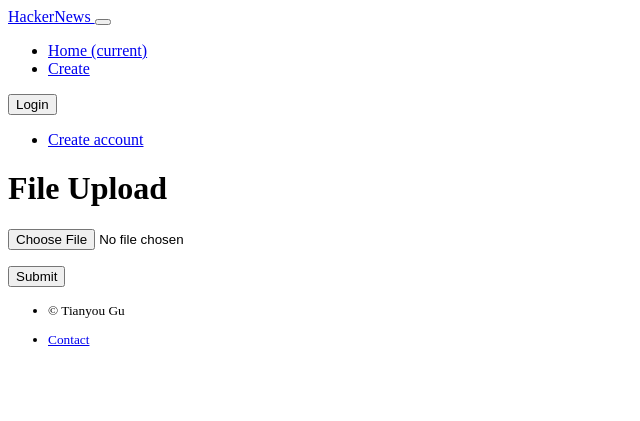
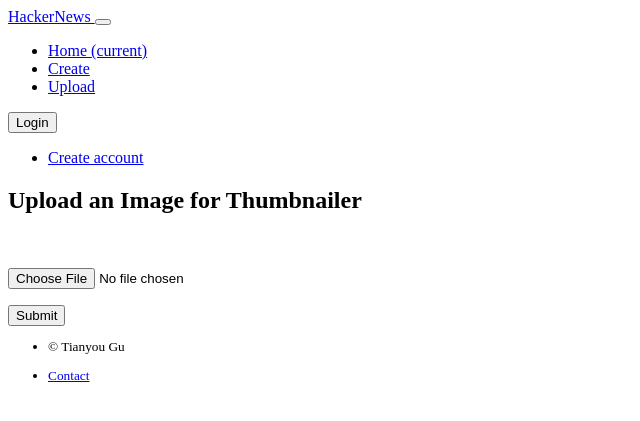
Before and after one commit to andyguwc/flask-hackernews-clone, a Flask app: template flask_hackernews_clone/templates/uploader/upload.html in a window 1280 px wide. Shown: the top 421 px of the page, without its empty margins (0-640 px from the left). Run offline with Flask 2, Linux system fonts and the light colour scheme; the template is opened without the code that fills it: values that come from a table or form of the project are taken from there, others are empty; parts of the project's set-up code (start-up, migrations or seed data) failed here and were passed over; some libraries are stand-ins or nearby versions.

Commit message:
Styling changes

```diff
--- a/flask_hackernews_clone/blueprints/main/forms.py
+++ b/flask_hackernews_clone/blueprints/main/forms.py
@@ -1,7 +1,7 @@
 # -*- coding: utf-8 -*-
 """Public forms."""
 from flask_wtf import FlaskForm
-from wtforms import PasswordField, StringField, SubmitField, TextAreaField
+from wtforms import PasswordField, StringField, TextAreaField
 from wtforms.validators import DataRequired, EqualTo, Length
 
 from flask_hackernews_clone.blueprints.user.models import User
@@ -42,10 +42,8 @@ class LoginForm(FlaskForm):
 class PostForm(FlaskForm):
     title = StringField("Title", validators=[Length(0, 80)])
     body = TextAreaField("Body")
-    submit = SubmitField("Submit")
 
 
 class EditPostForm(FlaskForm):
     title = StringField("Title", validators=[Length(0, 80)])
     body = TextAreaField("Body")
-    submit = SubmitField("Edit")
--- a/flask_hackernews_clone/blueprints/uploader/forms.py
+++ b/flask_hackernews_clone/blueprints/uploader/forms.py
@@ -1,7 +1,6 @@
 # -*- coding: utf-8 -*-
 """Public forms."""
 from flask_wtf import FlaskForm
-from wtforms import SubmitField
 from flask_wtf.file import FileField, FileRequired, FileAllowed
 
 
@@ -10,4 +9,3 @@ class ImageForm(FlaskForm):
         FileRequired(),
         FileAllowed(['jpg', 'png'], 'Images only!')
     ])
-    submit = SubmitField("Submit")
--- a/flask_hackernews_clone/templates/base/nav.html
+++ b/flask_hackernews_clone/templates/base/nav.html
@@ -17,6 +17,9 @@
       </li>
       <li class="nav-item active">
         <a class="nav-link" href="{{ url_for('main.create_post') }}">Create</a>
+      </li>
+      <li class="nav-item active">
+        <a class="nav-link" href="{{ url_for('uploader.upload_image') }}">Upload</a>
       </li>
     </ul>
 
--- a/flask_hackernews_clone/templates/main/create_post.html
+++ b/flask_hackernews_clone/templates/main/create_post.html
@@ -13,7 +13,8 @@
             {{form.body.label}}
             {{form.body(placeholder="Write something...", class_="form-control")}}
         </div>
-            <p>{{ form.submit() }}</p>
+        <button type="submit" class="btn btn-primary">Submit</button>
+
     </form>
 </div>
 {% endblock %}
--- a/flask_hackernews_clone/templates/main/edit_post.html
+++ b/flask_hackernews_clone/templates/main/edit_post.html
@@ -13,7 +13,7 @@
             {{form.body.label}}
             {{form.body(placeholder="Write something...", class_="form-control")}}
         </div>
-            <p>{{ form.submit() }}</p>
+        <button type="submit" class="btn btn-primary">Edit</button>
     </form>
 </div>
 {% endblock %}
--- a/flask_hackernews_clone/templates/uploader/upload.html
+++ b/flask_hackernews_clone/templates/uploader/upload.html
@@ -1,11 +1,14 @@
 {% extends "base/layout.html" %}
 {% block content %}
-<h1>File Upload</h1>
+
+<div class="container-narrow">
+    <h2 class="mt-5">Upload an Image for Thumbnailer</h2>
+    <br/>
     {% if form %}
     <form method="POST" action="" enctype="multipart/form-data">
         {{ form.csrf_token }}
         <p>{{ form.image_file(placeholder="File") }}</p>
-    <p>{{ form.submit() }}</p>
+        <button type="submit">Submit</button>
     </form>
     {% endif %}
 
@@ -21,5 +24,6 @@
         progressButton.click();
     </script>
     {% endif %}
+</div>
 
 {% endblock %}
```
Lines whose indentation alone changed are shown as unchanged.
